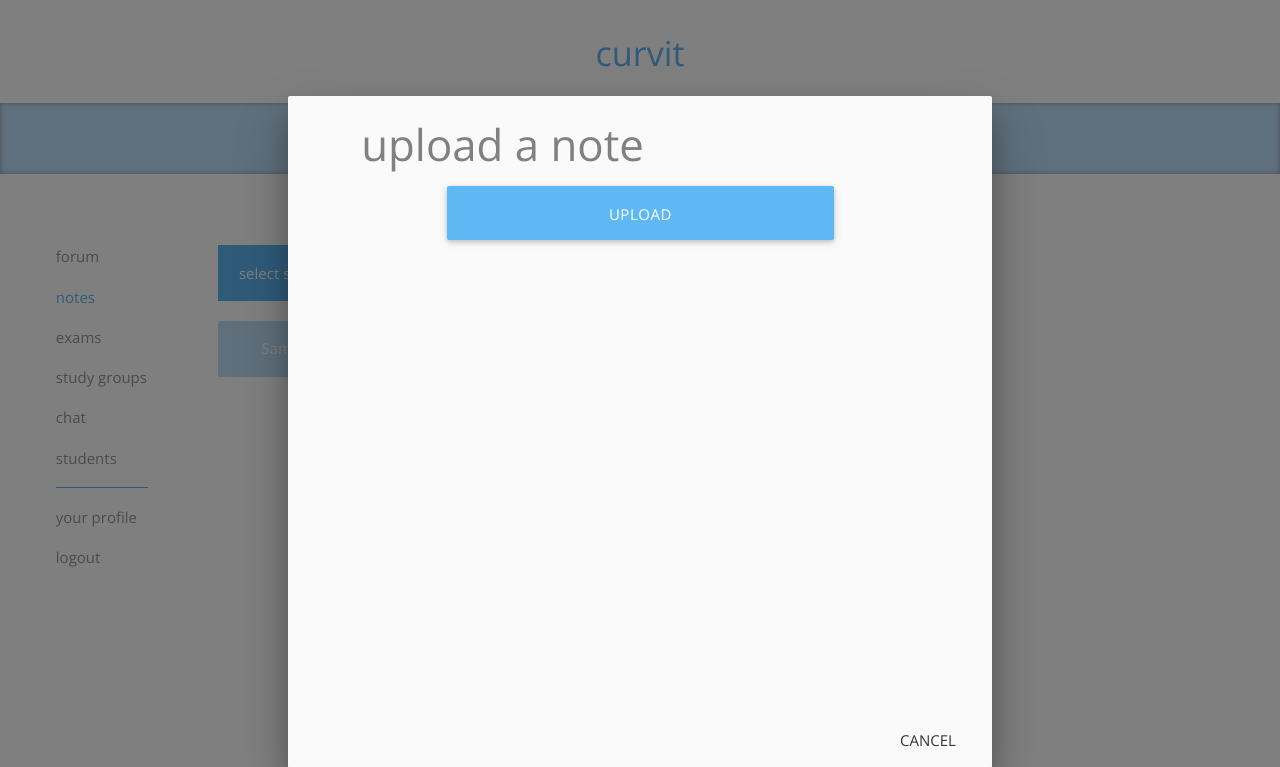
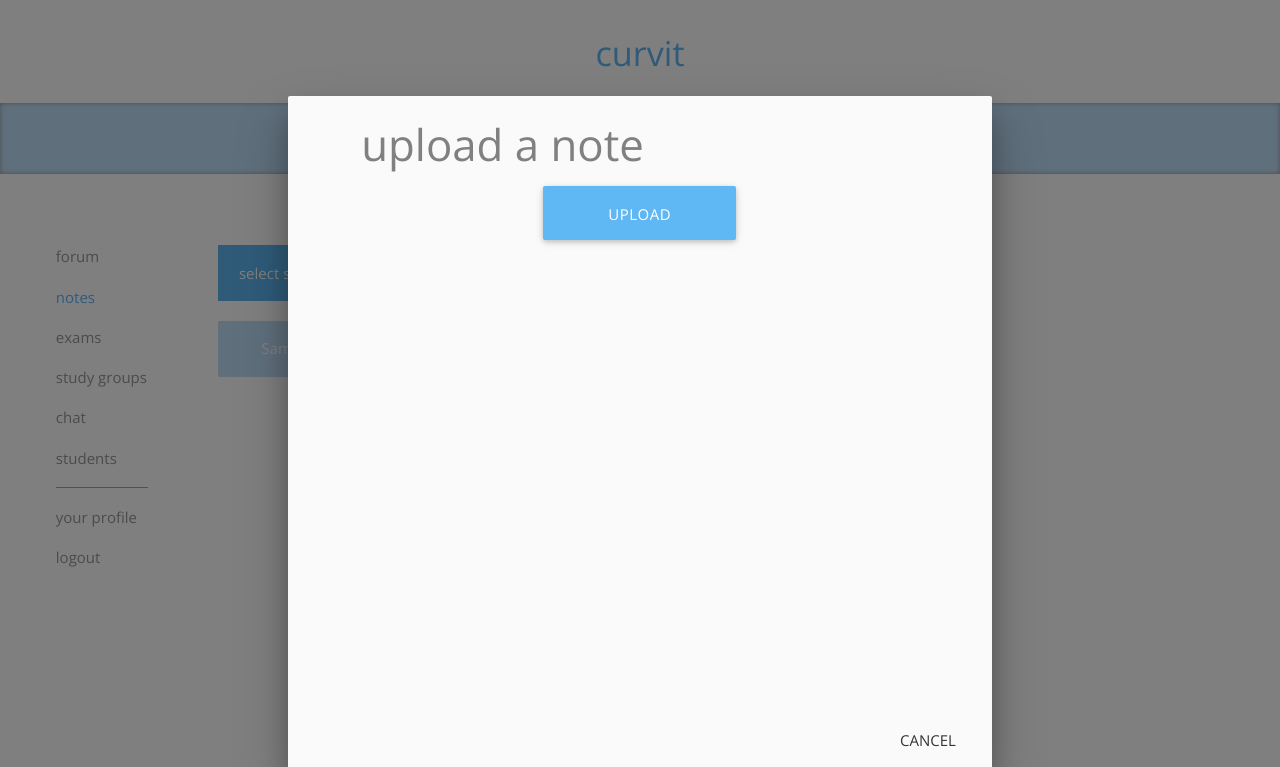
Before and after one commit to eperegrine/beatthecurve, a Python web app: template app/templates/notes/notes_listing.html in a window 1280 px wide, after a click that opens the changed part. Shown: the top 767 px of the page. Run offline with Jinja, Linux system fonts and the light colour scheme; the template is opened without the code that fills it: most values are stand-ins (such as "Sample title", 1, 10 or a date in 2020); some libraries are stand-ins or nearby versions.

Commit message:
minor changes

```diff
--- a/app/templates/chat/listing.html
+++ b/app/templates/chat/listing.html
@@ -5,7 +5,7 @@
   Real Time Chat
 {% endblock %}
 {% block page %}
-    <h5 class="room_title" style="margin-top: 0; margin-bottom: 7.4vh;">{{ lesson.lesson_name }} chatroom</h5>
+    <h5 class="room_title" style="margin-top: 0; margin-bottom: 3.7vh;">{{ lesson.lesson_name }} chatroom</h5>
 <div class="row">
   <div class="card-panel pad0 bg chat_box col s9">
     <div class="clearfix cust-scroll mCustomScrollbar" id="chat_box" data-mcs-theme="dark"></div>
--- a/app/templates/notes/notes_listing.html
+++ b/app/templates/notes/notes_listing.html
@@ -31,9 +31,9 @@
                {{ render_field(field) }}
              {% endfor %}
              <div class="row">
-               <div class="col s2">&nbsp;</div>
-               <button type="button" class="waves-effect waves-light btn-large col s8 bg-primary" id="submit">Upload</button>
-               <div class="col s2">&nbsp;</div>
+               <div class="col s4">&nbsp;</div>
+               <button type="button" class="waves-effect waves-light btn-large col s4 bg-primary" id="submit">Upload</button>
+               <div class="col s4">&nbsp;</div>
              </div>
 
           </div>
```
